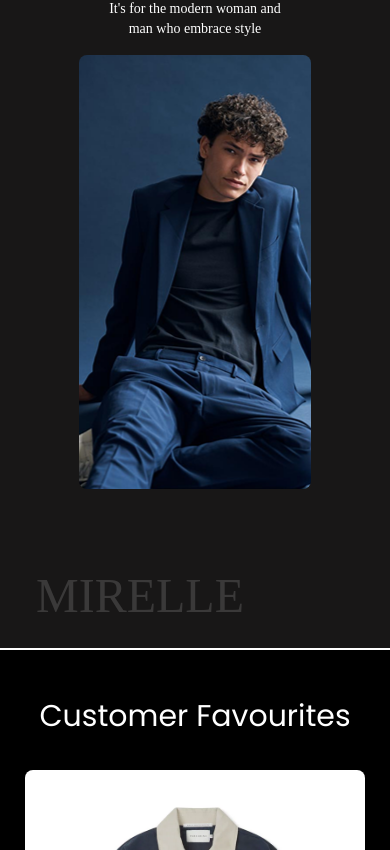
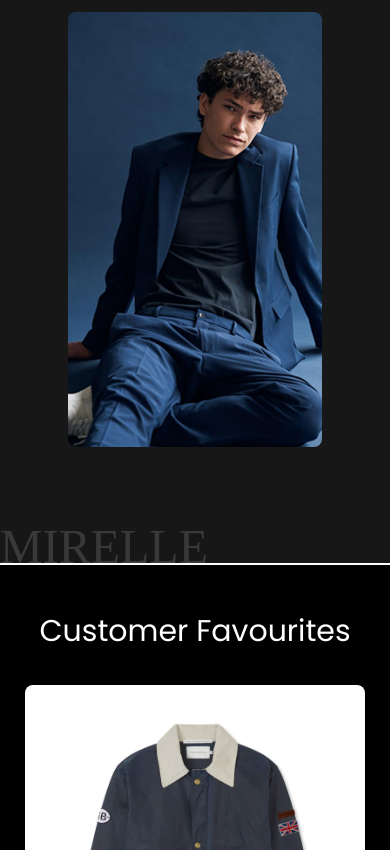
Before and after one commit to Sharad-Banga/mirelle, a React (Vite) app: page / in a window 390 px wide. Shown: the part 1372-2222 px from the top of the page. Built offline with nearby package versions, Linux system fonts and the light colour scheme; a web font is replaced by a local one.

Commit message:
adding collections

```diff
--- a/src/components/Prestige.tsx
+++ b/src/components/Prestige.tsx
@@ -7,7 +7,7 @@ export const Prestige =({darki}:PrestigeInter) =>{
   return(
     <div  className={`${darki?"dark":""} `} >
 
-      <div className="h-[100vh] sm:h-[110vh] p-4 sm:p-0 flex-col flex justify-between border-t-2 border-black dark:border-white bg-[#E0E0E0] dark:bg-[#181717] dark:text-white border-b-2 ">
+      <div className="h-[90vh] sm:h-[110vh]  sm:p-0 flex-col flex justify-between border-t-2 border-black dark:border-white bg-[#E0E0E0] dark:bg-[#181717] dark:text-white border-b-2 ">
 
           <div className=" h-[15vh] mt-4 sm:mt-10 flex items-center justify-evenly gap-3 sm:gap-0">
 
@@ -42,7 +42,7 @@ export const Prestige =({darki}:PrestigeInter) =>{
                 </div>
 
           </div>
-          <div className=" h-[15vh] text-black/20 dark:text-white/15 font-rammetto  animate-pulse  flex-col flex justify-end text-[300%] ml-5 sm:text-[600%] ">
+          <div className=" h-[15vh] text-black/20 dark:text-white/15 font-rammetto  animate-pulse  flex items-end pb-0 text-[300%] ml-0  sm:text-[600%] leading-8 sm:leading-none ">
                 MIRELLE
           </div>
 
```
